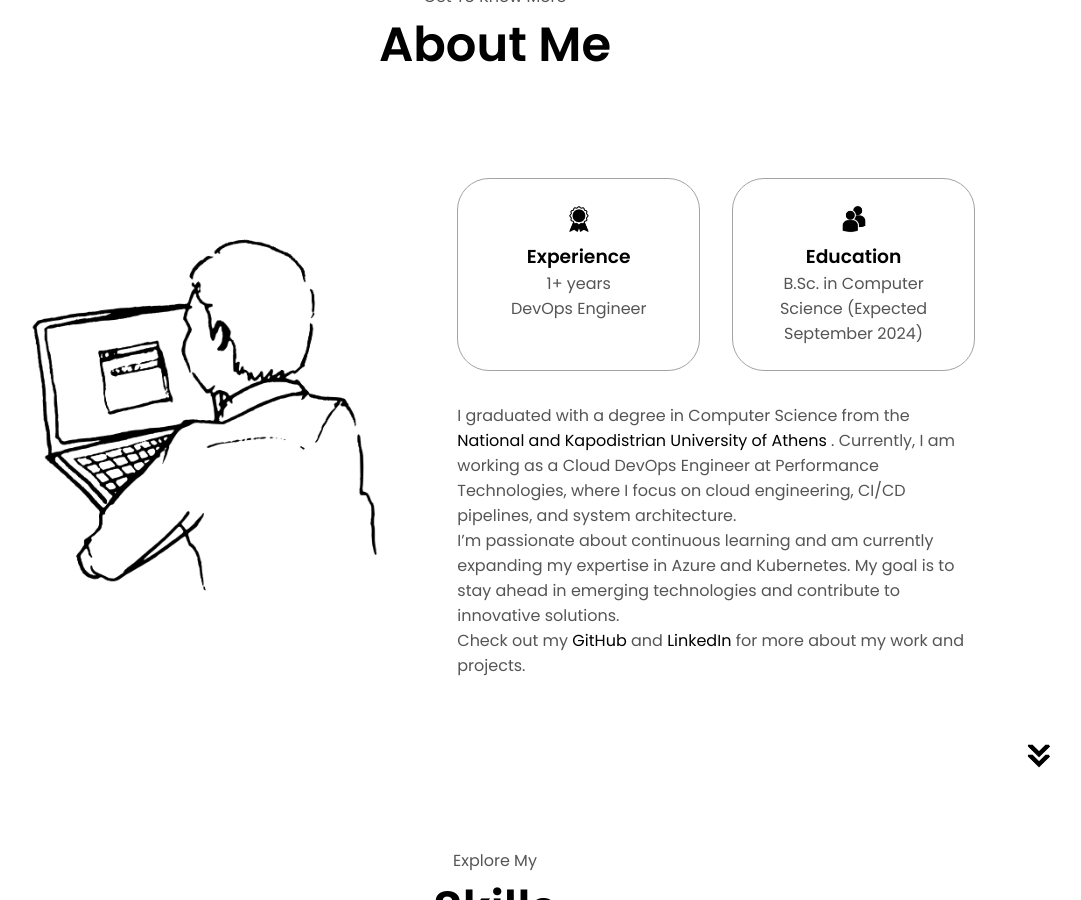
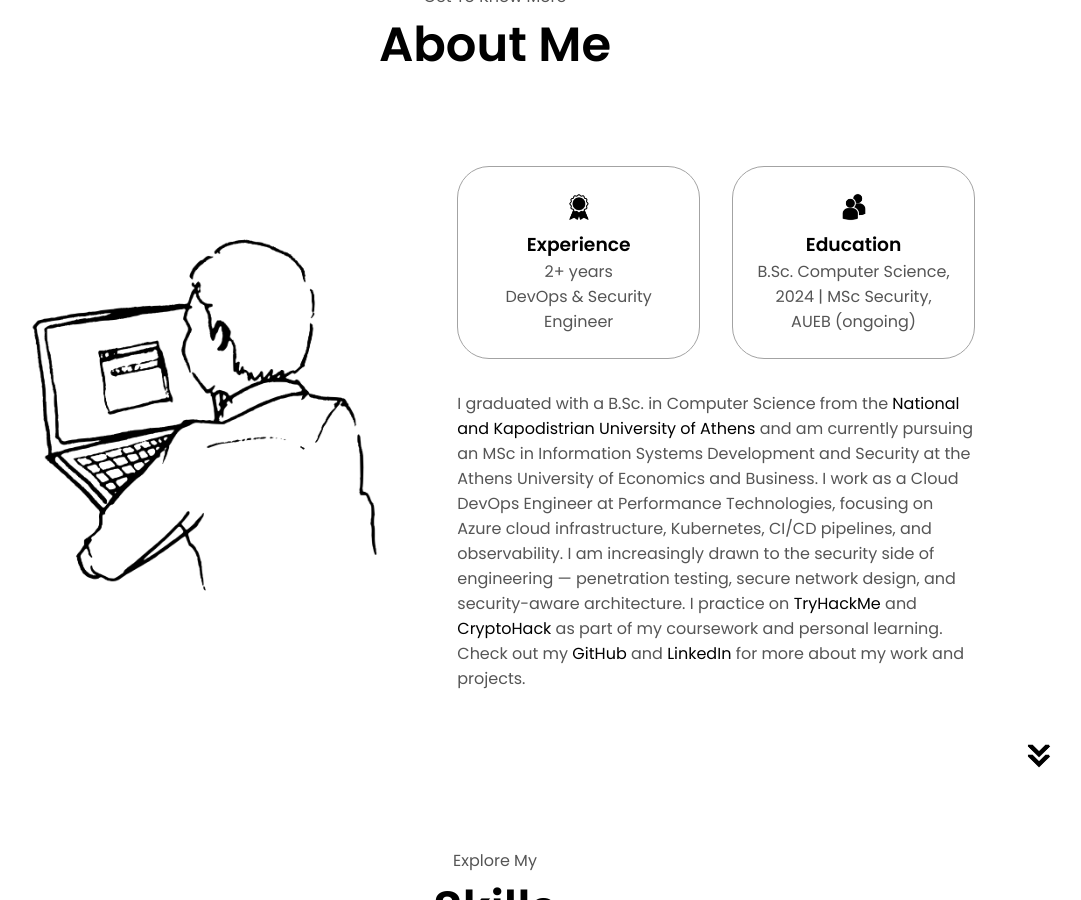
Before and after one commit to Kanellaman/kanellaman.github.io, a Jekyll site: the page built from index.markdown, in a window 1280 px wide and 900 px high, scrolled down 1048 px. Shown: the whole window, without its empty margins (145-1226 px from the left). Built offline with Jekyll 4.4.1, drawn with Linux system fonts in a browser that asks for light colours; comment, search, counter and statistics services are not loaded; some of the changed text lies outside the part shown.

Commit message:
feat: update website content to reflect MSc, security pivot, and new contact methods
_includes/profile.html:
- Update subtitle to 'DevOps & Security Engineer'
- Add TryHackMe and CryptoHack social icons

_includes/about.html:
- Update experience card: '2+ years / DevOps & Security Engineer'
- Update education: 'B.Sc. Computer Science, 2024 | MSc Security, AUEB (ongoing)'
- Rewrite bio with security focus and TryHackMe/CryptoHack links
- Add clickable links to profiles

_includes/experience.html:
- Consolidate into 3 focused skill cards (DevOps & Scripting, Cloud Engineering & IaC, Security)
- Remove frontend/backend category
- Merge scripting into DevOps
- Add 7 Security skills (Nmap, Burp Suite, Vuln assessment, etc.)
- Position Security card at 2/3 width centered below top cards
- Add mobile-responsive stacking

_includes/footer.html:
- Update copyright to 2026

_includes/contact.html:
- Change title from 'Contact Me' to 'Find Me Online'
- Add TryHackMe and CryptoHack contact links

_layouts/default.html:
- Wrap livereload script in development environment conditional
- Prevents 'local device access' prompts in production

```diff
--- a/_includes/about.html
+++ b/_includes/about.html
@@ -10,31 +10,30 @@
                 <div class="details-container">
                     <img src="./assets/experience.png" alt="Experience icon" class="icon" />
                     <h3>Experience</h3>
-                    <p>1+ years <br />DevOps Engineer</p>
+                    <p>2+ years <br />DevOps &amp; Security Engineer</p>
                 </div>
                 <div class="details-container">
                     <img src="./assets/education.png" alt="Education icon" class="icon" />
                     <h3>Education</h3>
-                    <p>B.Sc. in Computer Science (Expected September 2024)</p>
+                    <p>B.Sc. Computer Science, 2024 | MSc Security, AUEB (ongoing)</p>
                 </div>
             </div>
             <div class="text-container">
                 <p>
-                    I graduated with a degree in Computer Science from the
+                    I graduated with a B.Sc. in Computer Science from the
                     <a href="https://di.uoa.gr" target="_blank" rel="noopener noreferrer">
                         National and Kapodistrian University of Athens
-                    </a>.
-                    Currently, I am working as a Cloud DevOps Engineer at Performance Technologies, where I focus on cloud engineering,
-                    CI/CD pipelines, and system architecture.
-                </p>
-                <p>
-                    I’m passionate about continuous learning and am currently expanding my expertise in Azure and Kubernetes. My goal is
-                    to stay ahead in emerging technologies and contribute to innovative solutions.
+                    </a>
+                    and am currently pursuing an MSc in Information Systems Development and Security at the Athens University of Economics and Business.
+                    I work as a Cloud DevOps Engineer at Performance Technologies, focusing on Azure cloud infrastructure, Kubernetes, CI/CD pipelines, and observability.
+                    I am increasingly drawn to the security side of engineering — penetration testing, secure network design, and security-aware architecture.
+                    I practice on <a href="https://tryhackme.com/p/kanellakhskostas" target="_blank" rel="noopener noreferrer">TryHackMe</a> and
+                    <a href="https://cryptohack.org/user/kanellam/" target="_blank" rel="noopener noreferrer">CryptoHack</a> as part of my coursework and personal learning.
                 </p>
                 <p>
                     Check out my
-                    <a href="#" target="_blank" rel="noopener noreferrer">GitHub</a> and
-                    <a href="#" target="_blank" rel="noopener noreferrer">LinkedIn</a> for more about my work and projects.
+                    <a href="https://github.com/Kanellaman" target="_blank" rel="noopener noreferrer">GitHub</a> and
+                    <a href="https://www.linkedin.com/in/kanellakis-konstantinos" target="_blank" rel="noopener noreferrer">LinkedIn</a> for more about my work and projects.
                 </p>
             </div>
         </div>
--- a/_includes/contact.html
+++ b/_includes/contact.html
@@ -1,10 +1,18 @@
 <section id="contact">
     <p class="section__text__p1">Get in Touch</p>
-    <h1 class="title">Contact Me</h1>
+    <h1 class="title">Find Me Online</h1>
     <div class="contact-info-upper-container">
         <div class="contact-info-container">
             <img src="./assets/linkedin.png" alt="LinkedIn icon" class="icon contact-icon" />
             <p><a href="https://www.linkedin.com/in/kanellakis-konstantinos">LinkedIn</a></p>
+        </div>
+        <div class="contact-info-container">
+            <img src="./assets/tryhackme.png" alt="TryHackMe icon" class="icon contact-icon" />
+            <p><a href="https://tryhackme.com/p/kanellakhskostas">TryHackMe</a></p>
+        </div>
+        <div class="contact-info-container">
+            <img src="./assets/cryptohack.png" alt="CryptoHack icon" class="icon contact-icon" />
+            <p><a href="https://cryptohack.org/user/kanellam/">CryptoHack</a></p>
         </div>
         <div class="contact-info-container">
             <img src="./assets/email.png" alt="Email icon" class="icon contact-icon email-icon" />
--- a/_includes/experience.html
+++ b/_includes/experience.html
@@ -4,81 +4,26 @@
     <div class="experience-details-container">
         <div class="about-containers">
             <div class="details-container">
-                <h2 class="experience-sub-title">DevOps Tools</h2>
+                <h2 class="experience-sub-title">DevOps &amp; Scripting</h2>
                 <div class="article-container">
                     <article>
                         <img src="./assets/checkmark.png" alt="Experience icon" class="icon" />
                         <div>
-                            <h3>Python</h3>
+                            <h3>CI/CD Pipelines (GitHub &amp; ADO)</h3>
                             <p>Experienced</p>
                         </div>
                     </article>
                     <article>
                         <img src="./assets/checkmark.png" alt="Experience icon" class="icon" />
                         <div>
-                            <h3>CI/CD Pipelines (Github & Ado)</h3>
-                            <p>Experienced</p>
-                        </div>
-                    </article><article>
-                        <img src="./assets/checkmark.png" alt="Experience icon" class="icon" />
-                        <div>
                             <h3>Git</h3>
                             <p>Advanced</p>
-                        </div>
-                    </article>
-                </div>
-            </div>
-            <div class="details-container">
-                <h2 class="experience-sub-title">Frontend and Backend Development</h2>
-                <div class="article-container">
-                    <article>
-                        <img src="./assets/checkmark.png" alt="Experience icon" class="icon" />
-                        <div>
-                            <h3>HTML</h3>
-                            <p>Experienced</p>
                         </div>
                     </article>
                     <article>
                         <img src="./assets/checkmark.png" alt="Experience icon" class="icon" />
                         <div>
-                            <h3>CSS</h3>
-                            <p>Experienced</p>
-                        </div>
-                    </article>
-                    <article>
-                        <img src="./assets/checkmark.png" alt="Experience icon" class="icon" />
-                        <div>
-                            <h3>JavaScript</h3>
-                            <p>Beginner</p>
-                        </div>
-                    </article>
-                    <article>
-                        <img src="./assets/checkmark.png" alt="Experience icon" class="icon" />
-                        <div>
-                            <h3>Node.js</h3>
-                            <p>Intermediate</p>
-                        </div>
-                    </article>
-                    <article>
-                        <img src="./assets/checkmark.png" alt="Experience icon" class="icon" />
-                        <div>
-                            <h3>Django</h3>
-                            <p>Experienced</p>
-                        </div>
-                    </article>
-                </div>
-            </div>
-        </div>
-    </div>
-        <div class="skills-details-container">
-            <div class="about-containers">
-                <div class="details-container">
-                    <h2 class="skills-sub-title">Scripting Skills</h2>
-                    <div class="article-container">
-                        <article>
-                            <img src="./assets/checkmark.png" alt="Experience icon" class="icon" />
-                            <div>
-                                <h3>Bash & shell scripting</h3>
+                            <h3>Bash &amp; Shell Scripting</h3>
                             <p>Experienced</p>
                         </div>
                     </article>
@@ -92,7 +37,7 @@
                 </div>
             </div>
             <div class="details-container">
-                    <h2 class="skills-sub-title">Cloud Engineering & IaaC</h2>
+                <h2 class="experience-sub-title">Cloud Engineering &amp; IaC</h2>
                 <div class="article-container">
                     <article>
                         <img src="./assets/checkmark.png" alt="Experience icon" class="icon" />
@@ -104,22 +49,8 @@
                     <article>
                         <img src="./assets/checkmark.png" alt="Experience icon" class="icon" />
                         <div>
-                                <h3>AWS</h3>
-                                <p>Beginner</p>
-                            </div>
-                        </article>
-                        <article>
-                            <img src="./assets/checkmark.png" alt="Experience icon" class="icon" />
-                            <div>
-                                <h3>Terrafom</h3>
-                                <p>Intermediate</p>
-                            </div>
-                        </article>
-                        <article>
-                            <img src="./assets/checkmark.png" alt="Experience icon" class="icon" />
-                            <div>
-                                <h3>Bicep</h3>
-                                <p>Beginner</p>
+                            <h3>Kubernetes</h3>
+                            <p>Advanced</p>
                         </div>
                     </article>
                     <article>
@@ -132,7 +63,56 @@
                     <article>
                         <img src="./assets/checkmark.png" alt="Experience icon" class="icon" />
                         <div>
-                            <h3>Kubernetes</h3>
+                            <h3>Terraform</h3>
+                            <p>Intermediate</p>
+                        </div>
+                    </article>
+                    <article>
+                        <img src="./assets/checkmark.png" alt="Experience icon" class="icon" />
+                        <div>
+                            <h3>AWS</h3>
+                            <p>Beginner</p>
+                        </div>
+                    </article>
+                </div>
+            </div>
+        </div>
+        <div class="about-containers skills-bottom-row">
+            <div class="details-container">
+                <h2 class="experience-sub-title">Security</h2>
+                <div class="article-container">
+                    <article>
+                        <img src="./assets/checkmark.png" alt="Experience icon" class="icon" />
+                        <div>
+                            <h3>Network Scanning &amp; Enumeration</h3>
+                            <p>Intermediate</p>
+                        </div>
+                    </article>
+                    <article>
+                        <img src="./assets/checkmark.png" alt="Experience icon" class="icon" />
+                        <div>
+                            <h3>Web App Pentesting (Burp Suite)</h3>
+                            <p>Intermediate</p>
+                        </div>
+                    </article>
+                    <article>
+                        <img src="./assets/checkmark.png" alt="Experience icon" class="icon" />
+                        <div>
+                            <h3>Vulnerability Assessment</h3>
+                            <p>Intermediate</p>
+                        </div>
+                    </article>
+                    <article>
+                        <img src="./assets/checkmark.png" alt="Experience icon" class="icon" />
+                        <div>
+                            <h3>Secure Network Design</h3>
+                            <p>Intermediate</p>
+                        </div>
+                    </article>
+                    <article>
+                        <img src="./assets/checkmark.png" alt="Experience icon" class="icon" />
+                        <div>
+                            <h3>Cryptography &amp; CTF</h3>
                             <p>Intermediate</p>
                         </div>
                     </article>
--- a/_includes/footer.html
+++ b/_includes/footer.html
@@ -10,5 +10,5 @@
             </ul>
         </div>
     </nav>
-    <p>Copyright &#169; 2024 Konstantinos Kanellakis. All Rights Reserved.</p>
+    <p>Copyright &#169; 2026 Konstantinos Kanellakis. All Rights Reserved.</p>
 </footer>
--- a/_includes/profile.html
+++ b/_includes/profile.html
@@ -5,7 +5,7 @@
     <div class="section__text">
         <p class="section__text__p1">Hello, I'm</p>
         <h1 class="title">Konstantinos Kanellakis</h1>
-        <p class="section__text__p2">DevOps Engineer</p>
+        <p class="section__text__p2">DevOps &amp; Security Engineer</p>
         <div class="btn-container">
             <button class="btn btn-color-2" onclick="window.open('./assets/resume.pdf')">
                 Download CV
@@ -19,6 +19,10 @@
                 onclick="window.open('https://linkedin.com/in/kanellakis-konstantinos')" />
             <img src="./assets/github.png" alt="My Github profile" class="icon"
                 onclick="window.open('https://github.com/Kanellaman')" />
+            <img src="./assets/tryhackme.png" alt="My TryHackMe profile" class="icon"
+                onclick="window.open('https://tryhackme.com/p/kanellakhskostas')" />
+            <img src="./assets/cryptohack.png" alt="My CryptoHack profile" class="icon"
+                onclick="window.open('https://cryptohack.org/user/kanellam/')" />
         </div>
     </div>
 </section>
--- a/_layouts/default.html
+++ b/_layouts/default.html
@@ -9,7 +9,9 @@
     <title>{{ page.title | default: "My Portfolio" }}</title>
     <link rel="stylesheet" href="{{ '/assets/css/style.css' | relative_url }}" />
     <link rel="stylesheet" href="{{ '/assets/css/mediaqueries.css' | relative_url }}" />
+    {% if jekyll.environment == "development" %}
     <script src="http://127.0.0.1:35729/livereload.js"></script>
+    {% endif %}
 </head>
 
 <body>
```
Lines whose indentation alone changed are shown as unchanged.
